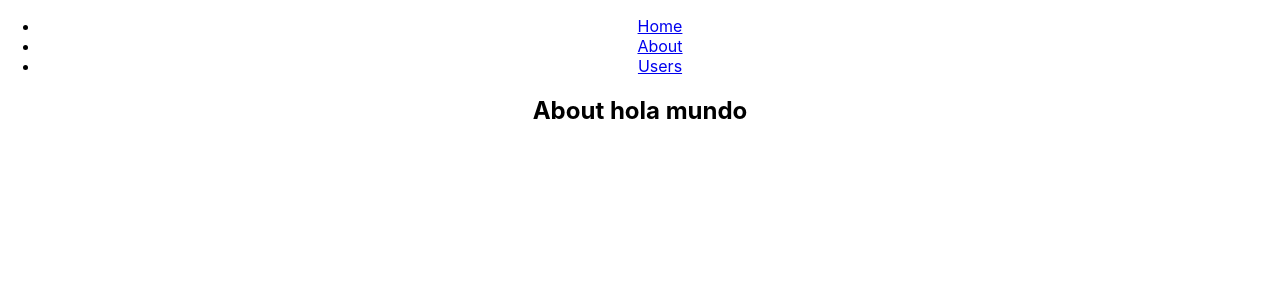
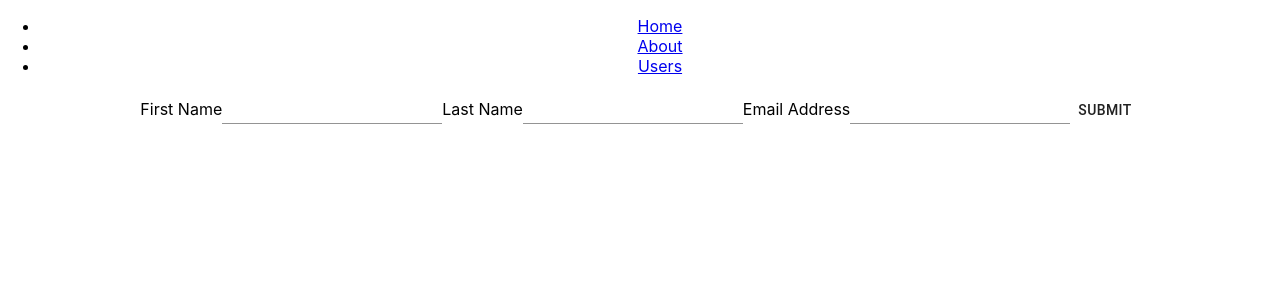
Before and after one commit to 1marincoh2/TestEdugoai, a React (Create React App) app: page /About in a window 1280 px wide. Shown: the top 300 px of the page. Built offline with nearby package versions, Linux system fonts and the light colour scheme.

Commit message:
agregando validacion al modal

```diff
--- a/src/pages/about/index.tsx
+++ b/src/pages/about/index.tsx
@@ -1,8 +1,51 @@
+import React from 'react';
+import { useFormik } from 'formik';
+import {Button,TextField} from "@material-ui/core";
+
+  const About = () =>  {
+    const formik = useFormik({
+      initialValues: {
+        firstName: '',
+        lastName: '',
+        email: '',
+      },
+      onSubmit: values => {
+        alert(JSON.stringify(values, null, 2));
+        console.log(values)
+      },
+    });
+
+    return (
+        <form onSubmit={formik.handleSubmit}>
+          <label htmlFor="firstName">First Name</label>
+           <TextField
+              id="firstName"
+              name="firstName"
+              type="text"
+              onChange={formik.handleChange}
+              value={formik.values.firstName}
+          />
+          <label htmlFor="lastName">Last Name</label>
+          <TextField
+              id="lastName"
+              name="lastName"
+              type="text"
+              onChange={formik.handleChange}
+              value={formik.values.lastName}
+          />
+          <label htmlFor="email">Email Address</label>
+          <TextField
+              id="email"
+              name="email"
+              type="email"
+              onChange={formik.handleChange}
+              value={formik.values.email}
+          />
+          <Button type="submit">Submit</Button>
+        </form>
 
 
-  function About() {
-    return <h2>About hola mundo</h2>
-    ;
-  }
+    );
+  };
 
   export default About
--- a/src/pages/home/index.tsx
+++ b/src/pages/home/index.tsx
@@ -23,6 +23,10 @@
 import EditIcon from '@material-ui/icons/Edit';
 import AddIcon from '@material-ui/icons/Add'
 import {infoPerson} from "../../types/usertype/infoPerson.type";
+import { useFormik } from 'formik';
+import {values} from "mobx";
+
+
 
 const useStyles = makeStyles((theme: Theme) =>
     createStyles({
@@ -133,7 +137,7 @@
         setInsertar(true);
     }
 
-    const insertar = () => {
+    const insertar = (vuales:infoPerson) => {
 
         const agregardata = person;
         agregardata.id = persons[persons.length - 1].id + 1;
@@ -142,6 +146,16 @@
         setpersons(newDate);
         setInsertar(false);
     }
+
+        const formik = useFormik({
+            initialValues: {person},
+            onSubmit: (vuales: infoPerson | any) => {
+                alert(JSON.stringify(vuales, null, 2));
+                console.log(values)
+                insertar(vuales)
+            }
+
+        });
 
 
     return (
@@ -153,12 +167,12 @@
                     Agregando Datos </DialogTitle>
                 <DialogContent dividers>
 
-
+                     <form onSubmit={formik.handleSubmit}>
                     <TextField
                         variant='outlined'
                         name='name'
                         label='Nombre'
-                        value={person ? person.name : ''}
+                        value={person ? person.name:''}
                         fullWidth
                         style={{marginTop: '8px', marginLeft: '8px', paddingRight: '15px'}}
                         onChange={handleChange}
@@ -170,7 +184,7 @@
                         name='lastname'
                         label='Apellido Paterno'
                         fullWidth
-                        value={person ? person.lastname : ''}
+                        value={person ? person.lastname:''}
                         style={{marginTop: '8px', marginLeft: '8px', paddingRight: '15px'}}
                         onChange={handleChange}
                     />
@@ -179,7 +193,7 @@
                         name='lastname2'
                         label='Apellido Materno'
                         fullWidth
-                        value={person ? person.lastname2 : ''}
+                        value={person ? person.lastname2:''}
                         style={{marginTop: '8px', marginLeft: '8px', paddingRight: '15px'}}
                         onChange={handleChange}
                     />
@@ -189,7 +203,7 @@
                         name='age'
                         label='Edad'
                         fullWidth
-                        value={person ? person.age : ''}
+                        value={person ? person.age :''}
                         style={{marginTop: '8px', marginLeft: '8px', paddingRight: '15px'}}
                         onChange={handleChange}
                     />
@@ -198,7 +212,7 @@
                         name='kilograms'
                         label='Peso(kg)'
                         fullWidth
-                        value={person ? person.kilograms : ''}
+                        value={person ? person.kilograms:''}
                         style={{marginTop: '8px', marginLeft: '8px', paddingRight: '15px'}}
                         onChange={handleChange}
                     />
@@ -207,11 +221,11 @@
                         <Button
 
                             size='large'
-                            type='submit'
+                            type="submit"
                             style={{marginTop: '15px'}}
                             variant='contained'
                             color='primary'
-                            onClick={() => insertar()}
+
                         >
                             Insertar
 
@@ -232,7 +246,7 @@
 
                         </Button>
                     </DialogActions>
-
+                     </form>
                 </DialogContent>
 
             </Dialog>
```
